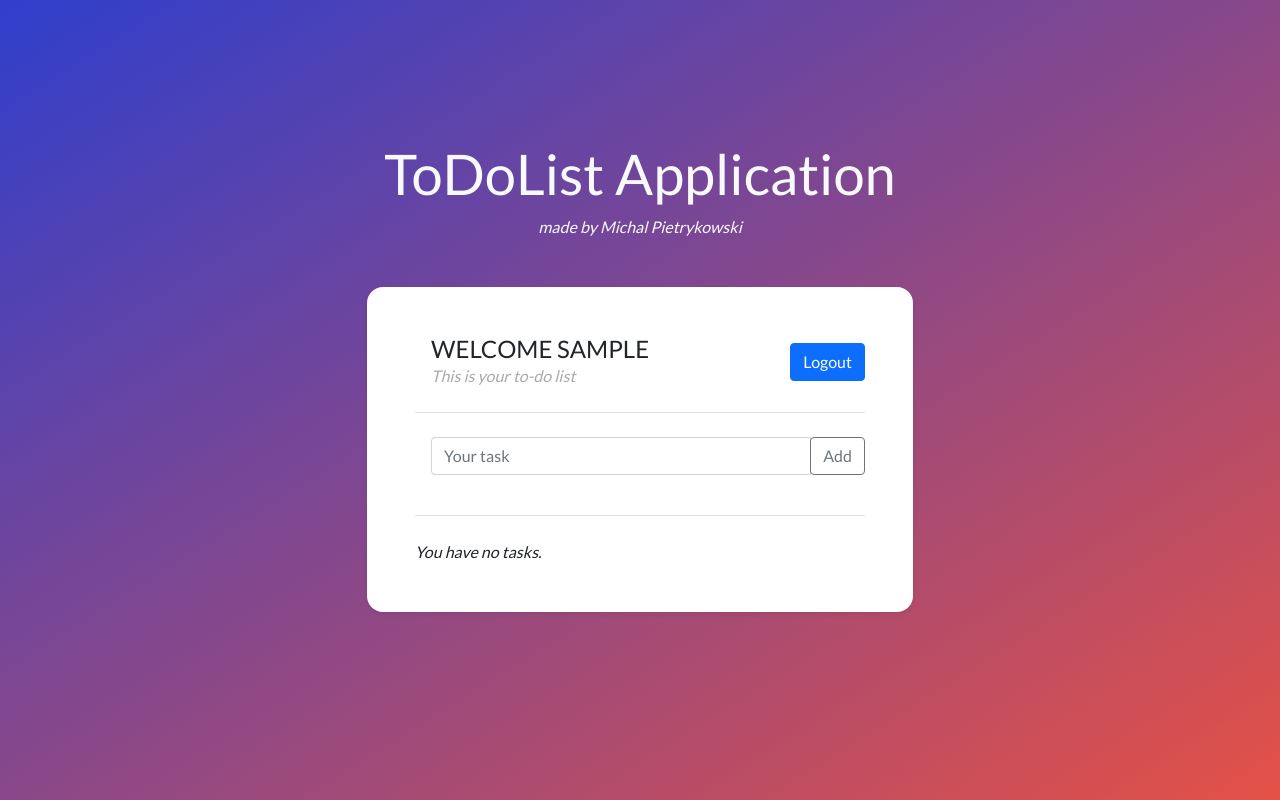
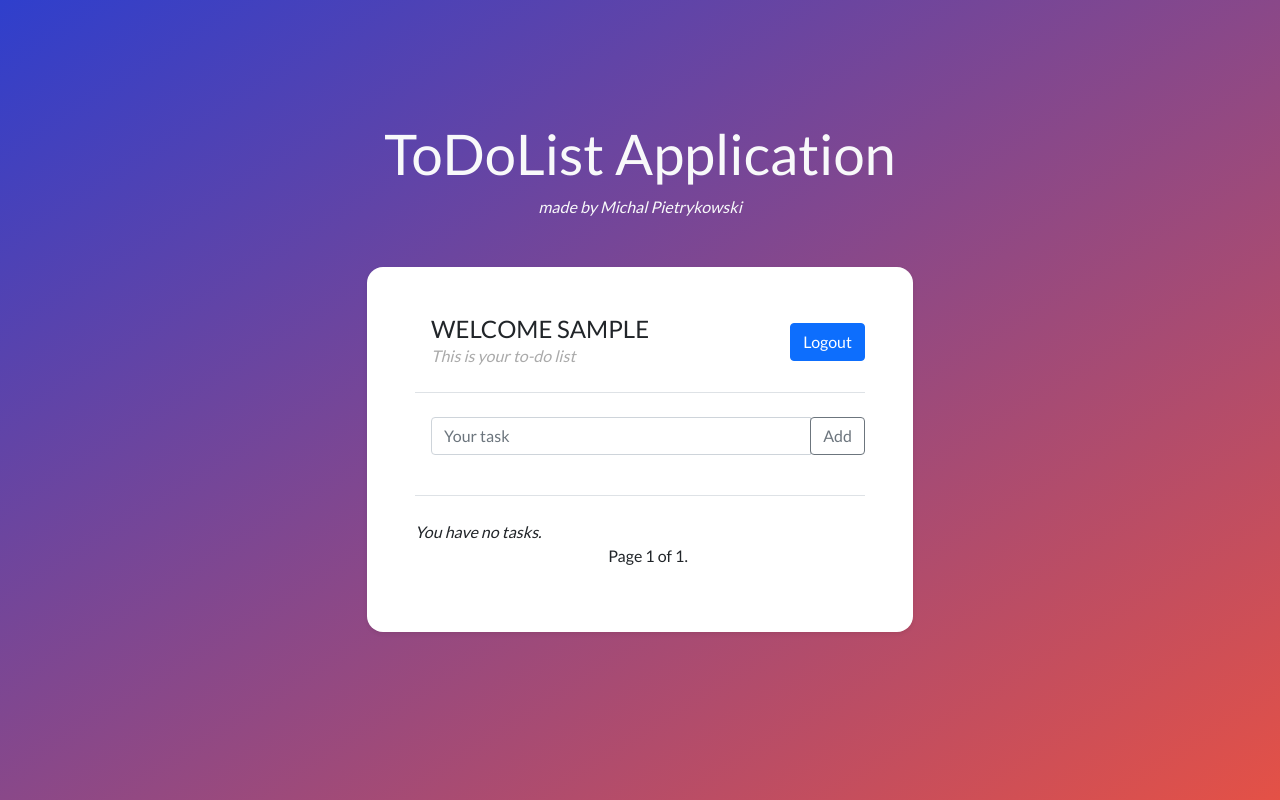
Before and after one commit to pietrykovsky/django-todolist, a Django app: page / in a window 1280 px wide. Run offline with Django 4.2, Linux system fonts and the light colour scheme; the visitor is signed in with stand-in values (Sample User, id 1); data that the repository does not hold is empty.

Commit message:
added pagination

```diff
--- a/todoapp/templates/todoapp/home.html
+++ b/todoapp/templates/todoapp/home.html
@@ -69,4 +69,22 @@
         <span class="fst-italic pl-1">You have no tasks.</span>
 {% endfor %}
 
+<!-- pagination -->
+<div class="d-flex justify-content-center align-items-center mb-2 pb-2">
+    <div class="ms-3">
+        {% if tasks.has_previous %}
+            <a href="?page=1"><button class="btn btn-primary">&laquo; First</button></a>
+            <a href="?page={{ tasks.previous_page_number }}"><button class="btn btn-primary">Previous</button></a>
+        {% endif %}
+
+        <span>
+            Page {{ tasks.number }} of {{ tasks.paginator.num_pages }}.
+        </span>
+
+        {% if tasks.has_next %}
+            <a href="?page={{ tasks.next_page_number }}"><button class="btn btn-primary">Next</button></a>
+            <a href="?page={{ tasks.paginator.num_pages }}"><button class="btn btn-primary">Last &raquo;</button></a>
+        {% endif %}
+    </span>
+</div>
 {% endblock %}
--- a/todoapp/views.py
+++ b/todoapp/views.py
@@ -8,6 +8,7 @@ from django.contrib.auth.views import LoginView
 from django.contrib.auth.mixins import LoginRequiredMixin
 from django.contrib.auth.forms import UserCreationForm
 from django.contrib.auth import login
+from django.core.paginator import Paginator
 
 from .models import Task
 from .forms import TaskForm
@@ -23,11 +24,11 @@ class HomeView(LoginRequiredMixin, View):
 
     def get(self, request):
         form = TaskForm()
-        if request.user.is_authenticated:
-            tasks = Task.objects.filter(user=request.user)
-        else:
-            tasks = None
-        context = {'form': form, 'tasks': tasks}
+        tasks = Task.objects.filter(user=request.user)
+        paginator = Paginator(tasks, 10)
+        page_number = request.GET.get('page')
+        page_obj = paginator.get_page(page_number)
+        context = {'form': form, 'tasks': page_obj}
         return render(request, self.template_name, context)
 
     def post(self, request):
```
Also changed, not shown: 1 other file.
